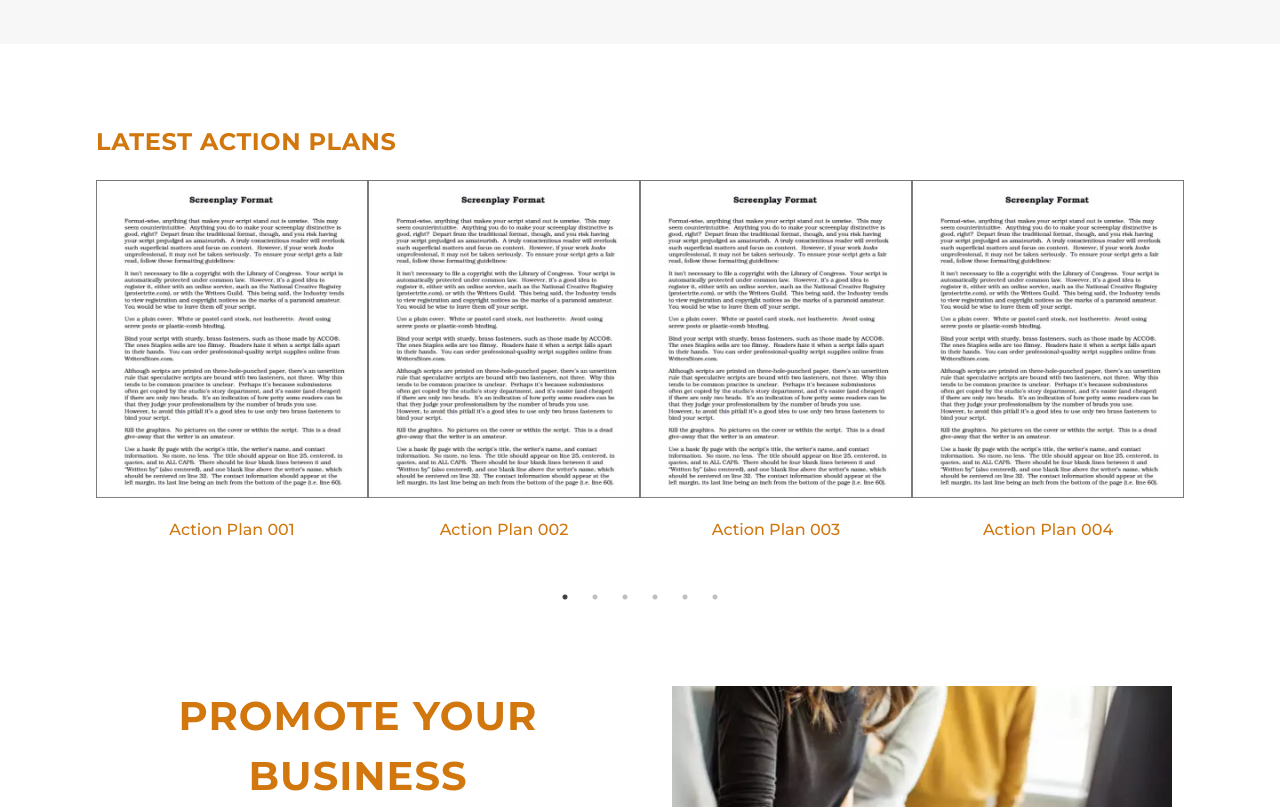
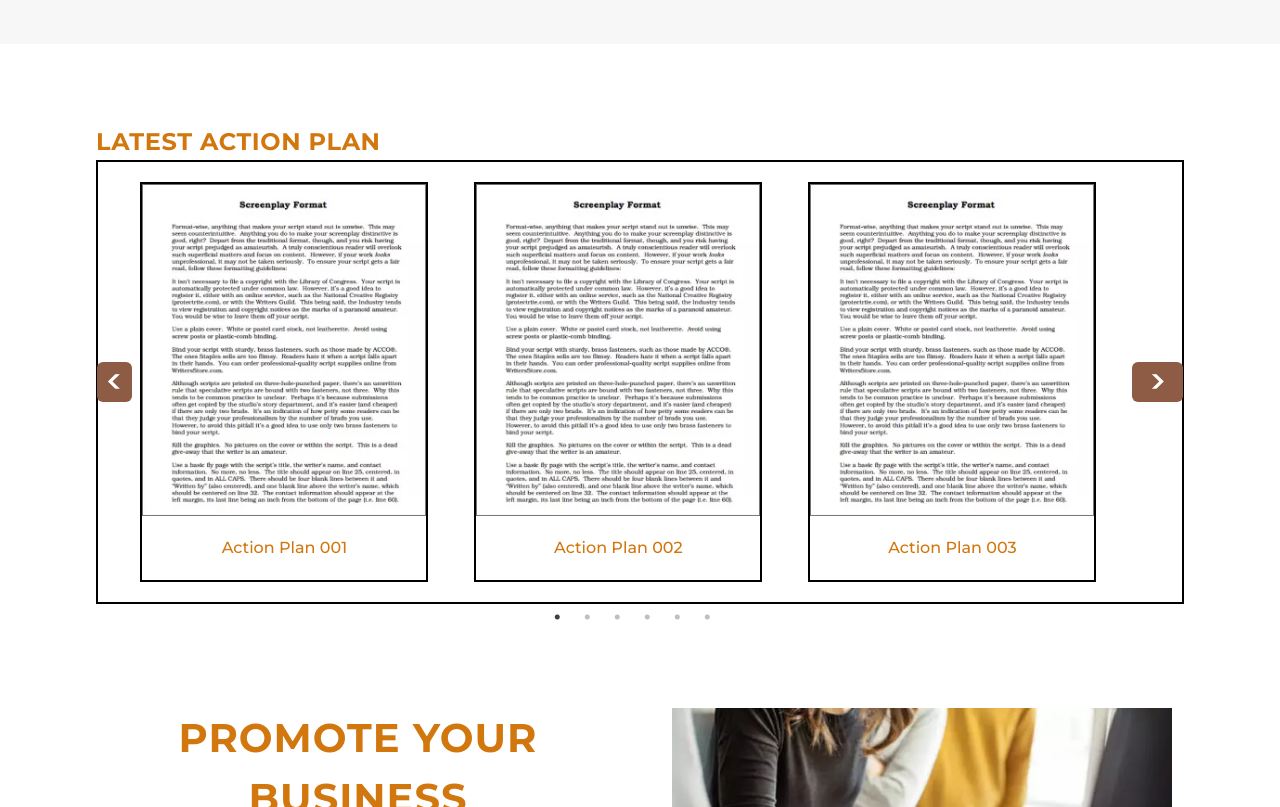
Before and after one commit to AlexisKenAlvarez/digitalkubo, a Next.js app: page / in a window 1280 px wide. Shown: the part 620-1427 px from the top of the page. Built offline with nearby package versions, Linux system fonts and the light colour scheme; no server answers.

Commit message:
"LATEST ACTION PLAN"

```diff
--- a/src/views/landing/Latest.tsx
+++ b/src/views/landing/Latest.tsx
@@ -3,14 +3,25 @@ import "slick-carousel/slick/slick-theme.css";
 import Slider from "react-slick";
 import { Button } from "@/components/ui/button";
 import Image from "next/image";
+import React from 'react';
 
 const Latest = () => {
+  const slider = React.useRef<Slider>(null);
   var settings = {
     dots: true,
     infinite: true,
     speed: 500,
-    slidesToShow: 4,
+    slidesToShow: 3,
     slidesToScroll: 1,
+    arrows: false,
+    responsive: [
+      {
+        breakpoint: 870,
+        settings: {
+          slidesToShow: 1,
+        },
+      }
+    ]
   };
 
   const arr = [...new Array(6)];
@@ -20,12 +31,14 @@ const Latest = () => {
       <div className="max-w-[1400px] w-full mx-auto flex flex-wrap">
         <div className="w-full mx-auto py-10">
           <h1 className="text-[#D1770E] font-primary md:text-[24px] font-bold md:text-left text-center text-[24px] tracking-wide">
-            LATEST ACTION PLANS
+            LATEST ACTION PLAN
           </h1>
-          <Slider {...settings} className="px-2 md:px-0">
+          <div className="border-2 flex items-center justify-center">
+            <Button className="text-[#ffffff] content-none p-2 md:text-[32px]" onClick={() => slider?.current?.slickPrev()}>{"<"}</Button>
+            <Slider {...settings} ref={slider} className="px-2 md:px-0 max-w-[300px] md:max-w-[1000px]">
               {arr.map((items, i) => {
                 return (
-                <div className="my-5" key={i + items}>
+                  <div className="my-5 max-w-[18rem] ml-2 border-2" key={i + items}>
                     <Image
                       src="/pdf.webp"
                       alt={i + items}
@@ -40,6 +53,8 @@ const Latest = () => {
                 );
               })}
             </Slider>
+            <Button className="text-[#ffffff] content-none text-[32px]" onClick={() => slider?.current?.slickNext()}>{">"}</Button>
+          </div>
         </div>
         <div className="max-w-[1400px] w-full mx-auto flex-wrap md:flex-nowrap md:flex py-16 gap-x-10">
           <div className="w-full text-center">
```
Lines whose indentation alone changed are shown as unchanged.
